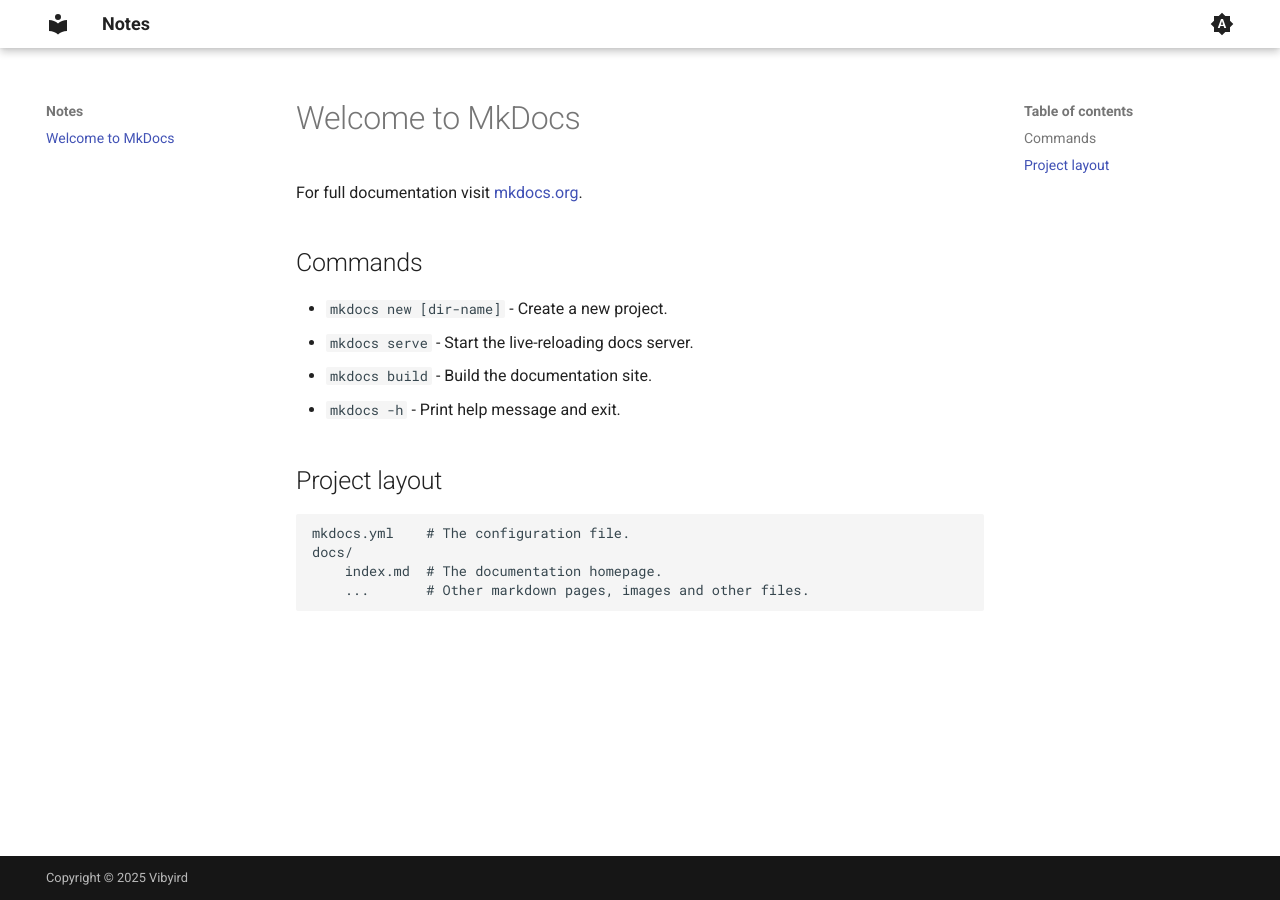
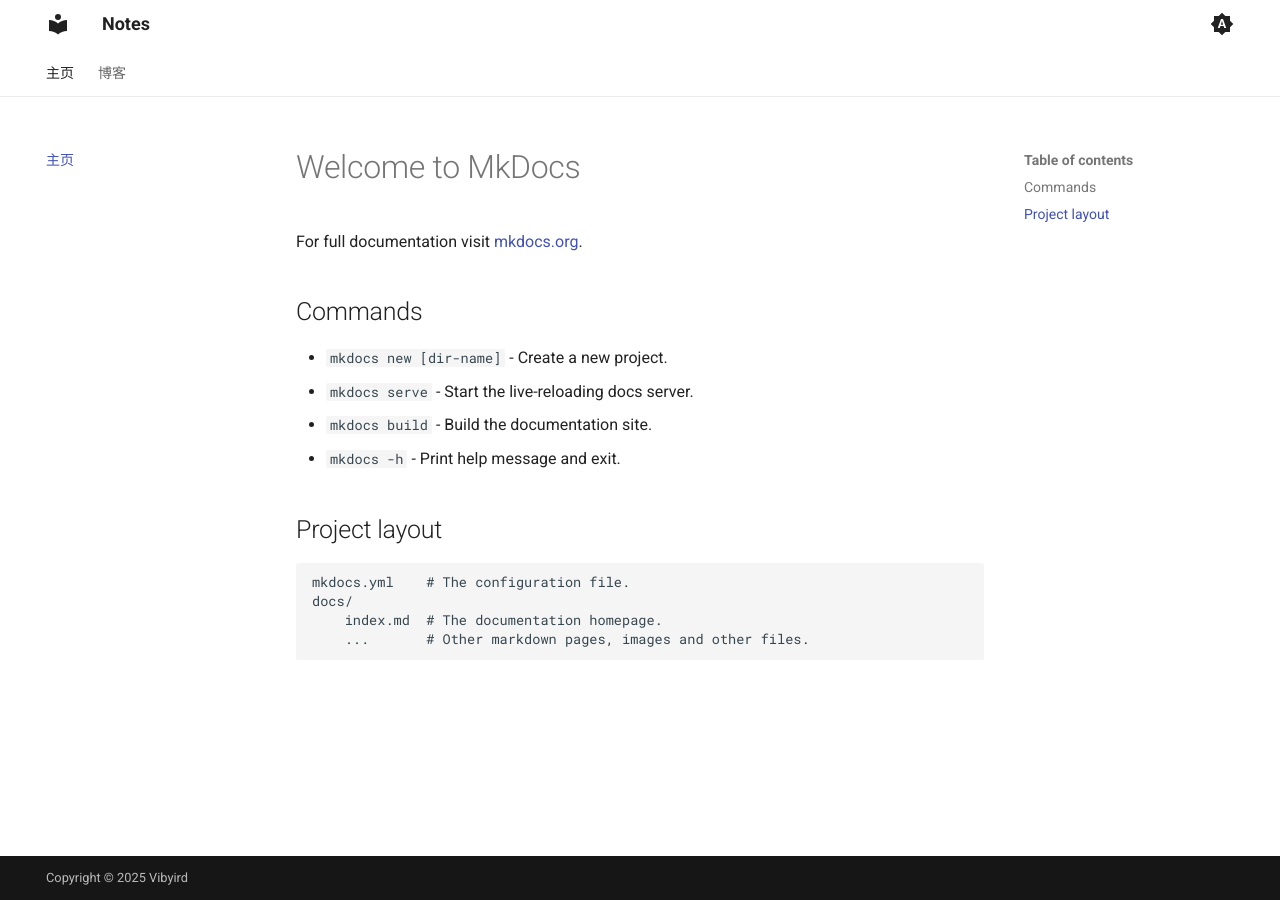
Before and after one commit to vibyird/notes, an MkDocs documentation site: the page built from docs/index.md, in a window 1280 px wide. Built offline with MkDocs 1.6.1 and Material for MkDocs 9.7.7, drawn with Linux system fonts in a browser that asks for light colours.

Commit message:
[WN]新增导航

```diff
--- a/mkdocs.yml
+++ b/mkdocs.yml
@@ -8,6 +8,33 @@ copyright: Copyright &copy; 2025 Vibyird
 # Configuration
 theme:
   name: material
+  features:
+  # - announce.dismiss
+  # - content.action.edit
+  # - content.action.view
+  # - content.code.annotate
+  # - content.code.copy
+  # - content.code.select
+  # - content.footnote.tooltips
+  # - content.tabs.link
+  # - content.tooltips
+  # - header.autohide
+  # - navigation.expand
+  # - navigation.footer
+  - navigation.indexes
+  - navigation.instant
+  - navigation.instant.prefetch
+  - navigation.instant.progress
+  # - navigation.prune
+  - navigation.sections
+  - navigation.tabs
+  # - navigation.tabs.sticky
+  - navigation.top
+  # - navigation.tracking
+  # - search.highlight
+  # - search.share
+  # - search.suggest
+  - toc.follow
   palette:
   # Palette toggle for automatic mode
   - media: "(prefers-color-scheme)"
@@ -42,3 +69,8 @@ plugins:
 # Additional configuration
 extra:
   generator: false
+
+# Page tree
+nav:
+- 主页: index.md
+- 博客: https://www.medowo.net/
```
